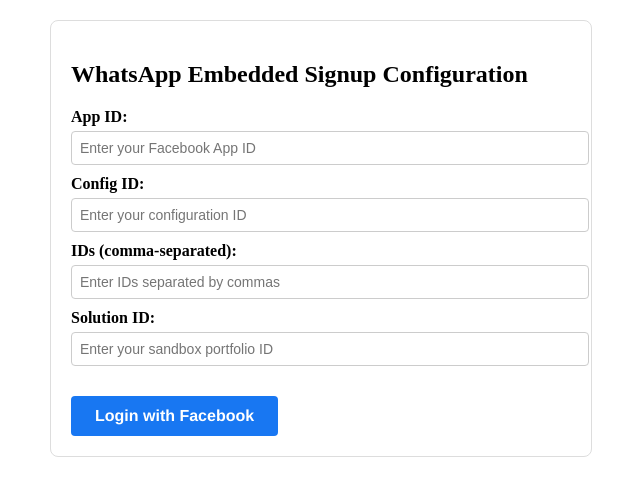
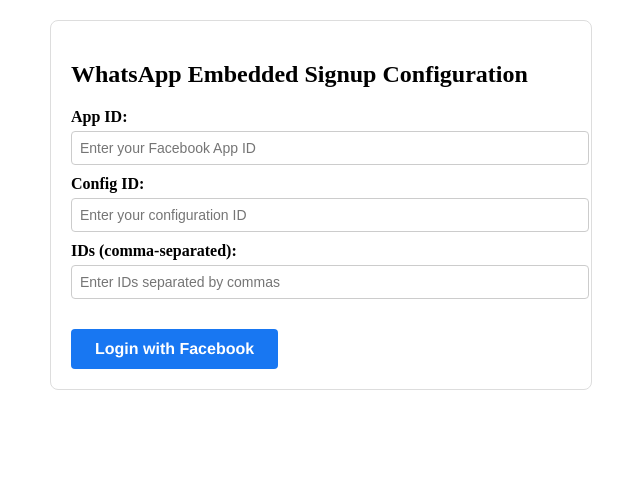
Before and after one commit to AmosNudel-Omnitelecom/embeddes_signup_only, a plain HTML site: page index.html in a window 1280 px wide. Shown: the whole page, without its empty margins (319-959 px from the left). Drawn offline with Linux system fonts and the light colour scheme.

Commit message:
remove sandbox is

```diff
--- a/index.html
+++ b/index.html
@@ -46,11 +46,6 @@
         <div class="input-group">
             <label for="ids">IDs (comma-separated):</label>
             <input type="text" id="ids" placeholder="Enter IDs separated by commas">
-        </div>
-
-        <div class="input-group">
-            <label for="solutionId">Solution ID:</label>
-            <input type="text" id="solutionId" placeholder="Enter your sandbox portfolio ID">
         </div>
 
         <!-- Launch button  -->
@@ -104,17 +99,9 @@
     const configId = document.getElementById('configId').value;
     const idsInput = document.getElementById('ids').value;
     const ids = idsInput.split(',').map(id => parseInt(id.trim())).filter(id => !isNaN(id));
-    const solutionId = document.getElementById('solutionId').value;
 
     // Reinitialize FB with current appId
     const appId = document.getElementById('appId').value;
-
-    // Log the input values
-    console.log('App ID:', appId);
-    console.log('Config ID:', configId);
-    console.log('IDs Input:', idsInput);
-    console.log('Parsed IDs:', ids);
-    console.log('Solution ID:', solutionId);
 
     FB.init({
       appId: appId,
@@ -131,7 +118,6 @@
         feature: 'whatsapp_embedded_signup',
         version: 2,
         setup: {
-            solutionID: solutionId,
             preVerifiedPhone: {
                 ids: ids
             }
```
